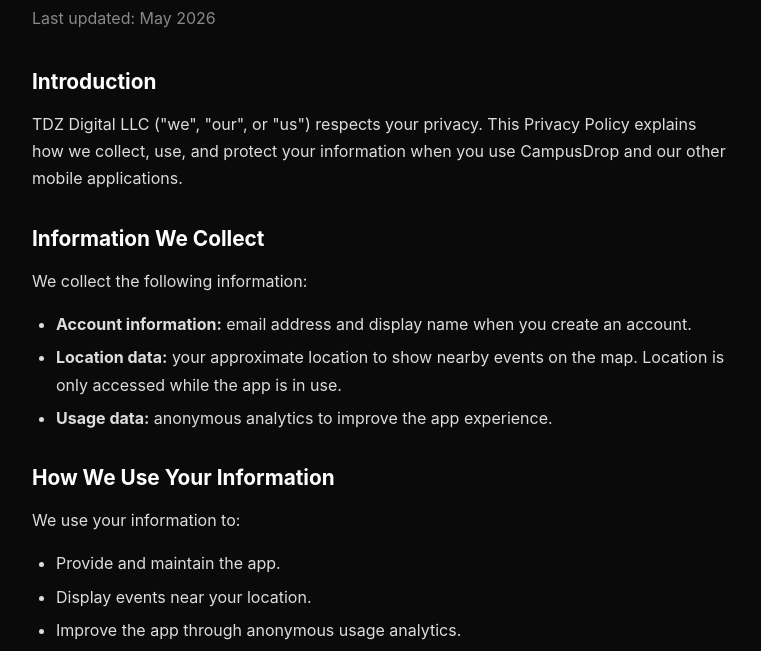
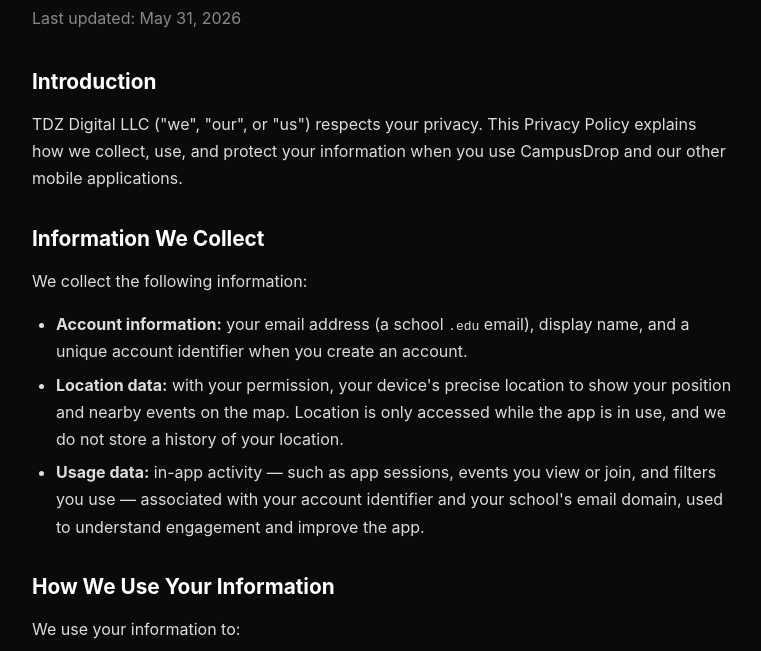
Before and after one commit to TommyPolska/tdzdigital-website, a plain HTML site: page privacy.html in a window 1280 px wide. Shown: the part 149-800 px from the top of the page, without its empty margins (258-1019 px from the left). Drawn offline with Linux system fonts and the light colour scheme.

Commit message:
Update privacy policy: precise location + account-linked analytics
Corrects two inaccuracies so the policy matches the app and the iOS privacy
manifest: location is precise (not approximate), and usage analytics are tied
to the account identifier (not anonymous). Also clarifies .edu email + school
domain collection.

```diff
--- a/privacy.html
+++ b/privacy.html
@@ -57,7 +57,7 @@
     <div class="container">
         <a href="/" class="back">&larr; Back to TDZ Digital</a>
         <h1>Privacy Policy</h1>
-        <p class="updated">Last updated: May 2026</p>
+        <p class="updated">Last updated: May 31, 2026</p>
 
         <h2>Introduction</h2>
         <p>TDZ Digital LLC ("we", "our", or "us") respects your privacy. This Privacy Policy explains how we collect, use, and protect your information when you use CampusDrop and our other mobile applications.</p>
@@ -65,9 +65,9 @@
         <h2>Information We Collect</h2>
         <p>We collect the following information:</p>
         <ul>
-            <li><strong>Account information:</strong> email address and display name when you create an account.</li>
-            <li><strong>Location data:</strong> your approximate location to show nearby events on the map. Location is only accessed while the app is in use.</li>
-            <li><strong>Usage data:</strong> anonymous analytics to improve the app experience.</li>
+            <li><strong>Account information:</strong> your email address (a school <code>.edu</code> email), display name, and a unique account identifier when you create an account.</li>
+            <li><strong>Location data:</strong> with your permission, your device's precise location to show your position and nearby events on the map. Location is only accessed while the app is in use, and we do not store a history of your location.</li>
+            <li><strong>Usage data:</strong> in-app activity — such as app sessions, events you view or join, and filters you use — associated with your account identifier and your school's email domain, used to understand engagement and improve the app.</li>
         </ul>
 
         <h2>How We Use Your Information</h2>
```
